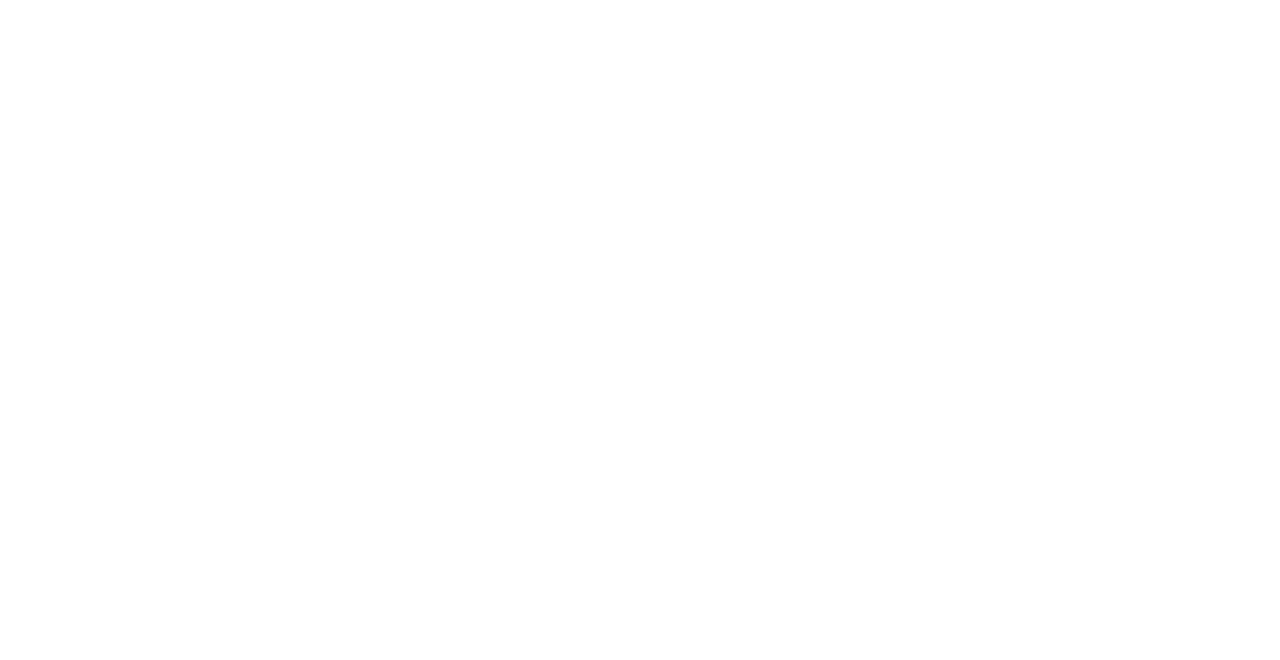
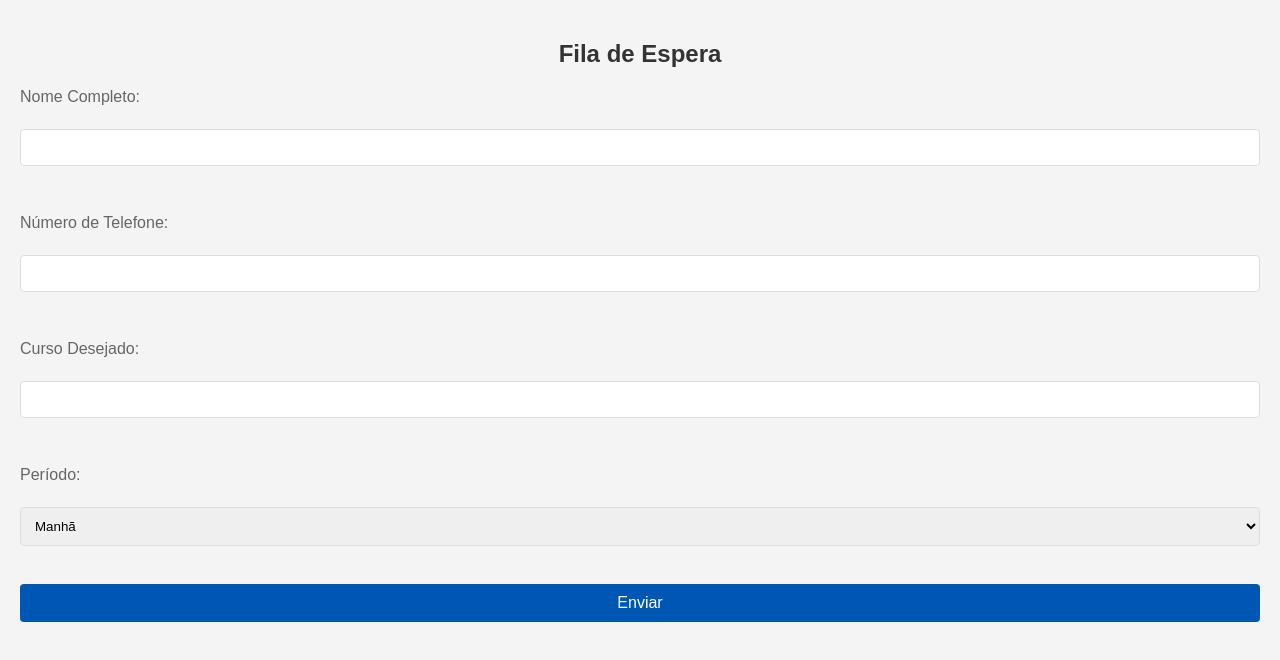
Before and after one commit to Gabizinha1002/Feira-AGV, a plain HTML site: page matricula.html in a window 1280 px wide. Drawn offline with Linux system fonts and the light colour scheme.

Commit message:
Add files via upload

```diff
--- a/css/matricula.css
+++ b/css/matricula.css
@@ -0,0 +1,45 @@
+body {
+            font-family: Arial, sans-serif;
+            background-color: #f4f4f4;
+            margin: 0;
+            padding: 20px;
+        }
+        .container {
+            max-width: 600px;
+            margin: auto;
+            padding: 20px;
+            background-color: #fff;
+            box-shadow: 0 4px 8px rgba(0,0,0,0.1);
+            border-radius: 8px;
+        }
+        h2 {
+            text-align: center;
+            color: #333;
+        }
+        label {
+            margin-top: 10px;
+            display: block;
+            color: #666;
+        }
+        input, select {
+            width: 100%;
+            padding: 10px;
+            margin-top: 5px;
+            margin-bottom: 20px;
+            border: 1px solid #ddd;
+            border-radius: 4px;
+            box-sizing: border-box;
+        }
+        button {
+            width: 100%;
+            padding: 10px;
+            background-color: #0056b3;
+            color: white;
+            border: none;
+            border-radius: 4px;
+            cursor: pointer;
+            font-size: 16px;
+        }
+        button:hover {
+            background-color: #004494;
+        }
--- a/matricula.html
+++ b/matricula.html
@@ -0,0 +1,59 @@
+<!DOCTYPE html>
+<html lang="pt-BR">
+<head>
+    <meta charset="UTF-8">
+    <meta name="viewport" content="width=device-width, initial-scale=1.0">
+    <title>Fila de Espera</title>
+    <link rel="stylesheet" href="./css/matricula.css">
+</head>
+<body>
+    <h2>Fila de Espera</h2>
+    <form id="matricula-form">
+        <label for="nome">Nome Completo:</label><br>
+        <input type="text" id="nome" name="nome" required><br><br>
+
+        <label for="numero">Número de Telefone:</label><br>
+        <input type="text" id="numero" name="numero" required><br><br>
+
+        <label for="curso">Curso Desejado:</label><br>
+        <input type="text" id="curso" name="curso" required><br><br>
+
+        <label for="periodo">Período:</label><br>
+        <select id="periodo" name="periodo" required>
+            <option value="Manhã">Manhã</option>
+            <option value="Tarde">Tarde</option>
+            <option value="Noite">Noite</option>
+        </select><br><br>
+
+        <button type="submit">Enviar</button>
+    </form>
+
+    <script>
+        document.getElementById('matricula-form').addEventListener('submit', function(event) {
+            event.preventDefault();
+
+            const formData = {
+                nome: document.getElementById('nome').value,
+                numero: document.getElementById('numero').value,
+                curso: document.getElementById('curso').value,
+                periodo: document.getElementById('periodo').value
+            };
+
+            fetch('https://seu-servidor-api.com/matricula', {
+                method: 'POST',
+                headers: {
+                    'Content-Type': 'application/json',
+                },
+                body: JSON.stringify(formData),
+            })
+            .then(response => response.json())
+            .then(data => {
+                alert('Dados enviados com sucesso!');
+            })
+            .catch(error => {
+                console.error('Erro ao enviar os dados:', error);
+            });
+        });
+    </script>
+</body>
+</html>
```
Also changed, not shown: index.html (+4 -3 lines).
